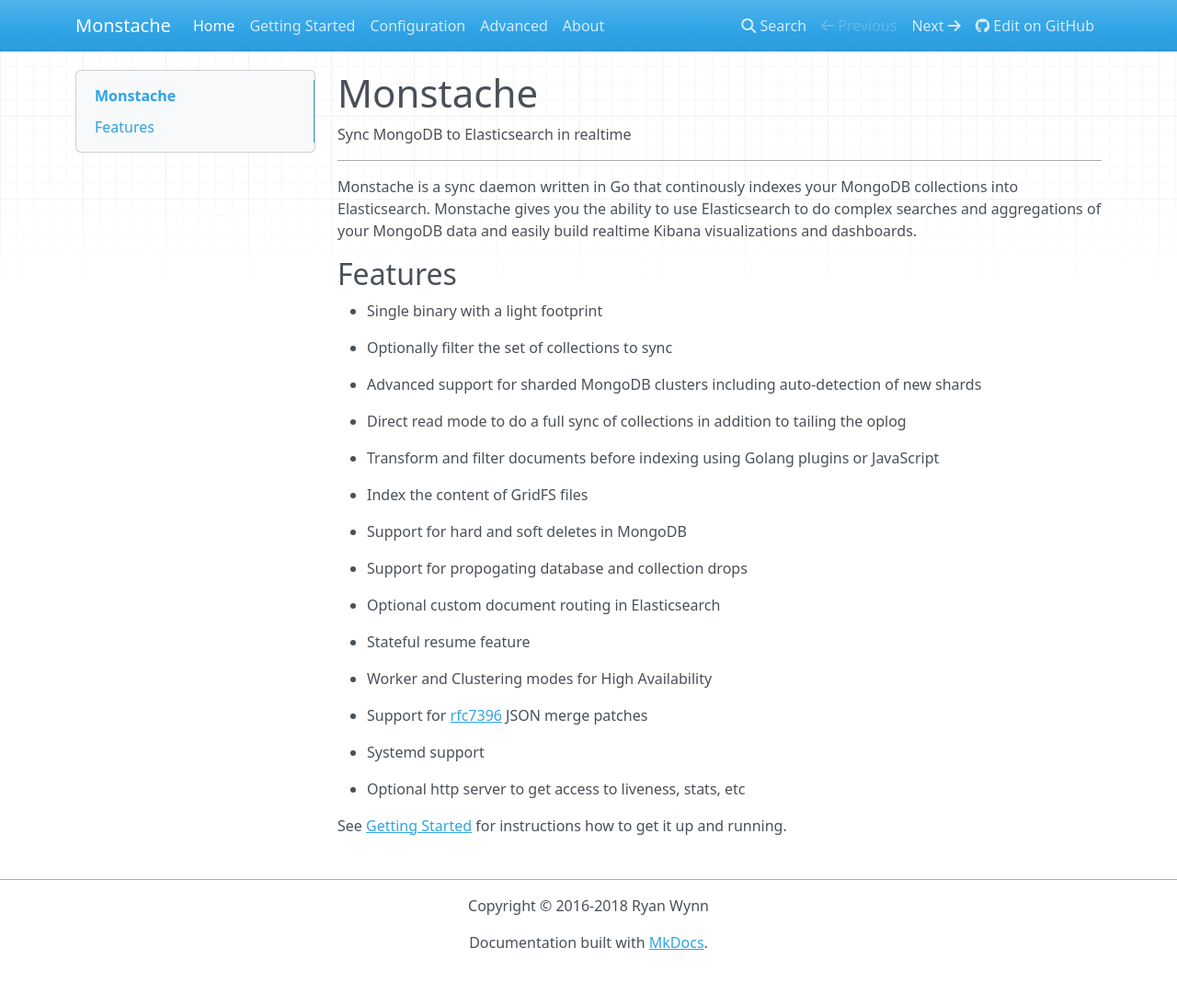
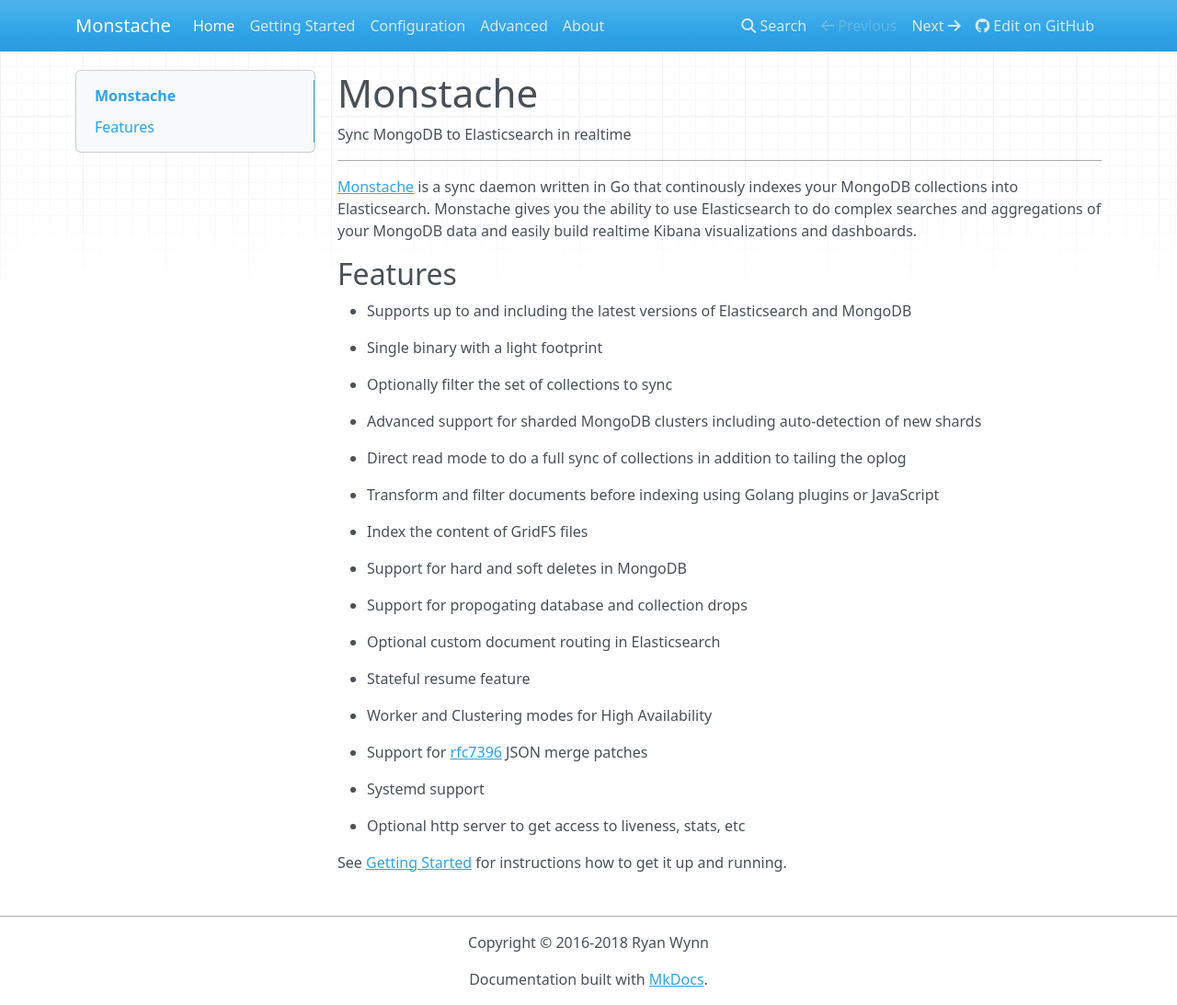
Before and after one commit to rwynn/monstache-site, an MkDocs documentation site: the page built from src/index.md, in a window 1280 px wide and 1093 px high. Shown: the whole window at 92% size. Built offline with MkDocs 1.6.1, drawn with Linux system fonts in a browser that asks for light colours; nearby versions of some CDN libraries; old or Windows-style settings are respelled for this version of MkDocs.

Commit message:
updates for 3.6.0

```diff
--- a/docs/start/index.html
+++ b/docs/start/index.html
@@ -114,7 +114,7 @@
 <p>Unzip the download and adjust your PATH variable to include the path to the folder for your platform.</p>
 <p>Let's make sure Monstache is set up as expected. You should see a similar version number in your terminal:</p>
 <pre><code class="sh">monstache -v
-# 3.5.2
+# 3.6.0
 </code></pre>
 
 <div class="admonition note">
--- a/src/index.md
+++ b/src/index.md
@@ -4,11 +4,14 @@
 
 ---
 
-Monstache is a sync daemon written in Go that continously indexes your MongoDB collections into
-Elasticsearch. Monstache gives you the ability to use Elasticsearch to do complex searches and aggregations
-of your MongoDB data and easily build realtime Kibana visualizations and dashboards.
+[Monstache](https://github.com/rwynn/monstache) is a sync daemon written in Go that continously
+indexes your MongoDB collections into Elasticsearch. Monstache gives you the ability to use
+Elasticsearch to do complex searches and aggregations of your MongoDB data and easily build realtime
+Kibana visualizations and dashboards.
 
 ## Features
+
+- Supports up to and including the latest versions of Elasticsearch and MongoDB
 
 - Single binary with a light footprint
 
```
Also changed, not shown: docs/index.html (+8 -4 lines), docs/sitemap.xml (+5 -5 lines), src/start.md (+1 -1 lines), docs/search/search_index.json.
